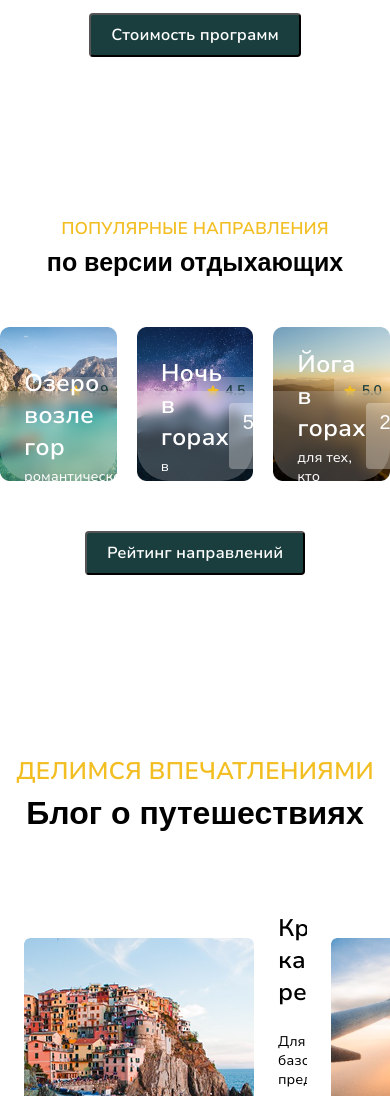
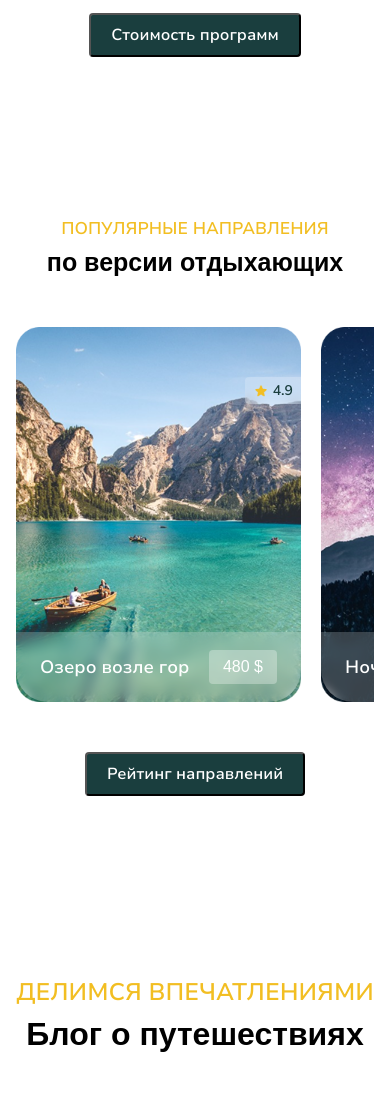
Before and after one commit to runohod/rumtibet, a website built with Vite: page index.html in a window 390 px wide. Shown: the part 2260-3356 px from the top of the page. Built offline with nearby package versions, Linux system fonts and the light colour scheme.

Commit message:
media destinations

```diff
--- a/index.html
+++ b/index.html
@@ -135,8 +135,8 @@
 
       <section class="destinations">
         <div class="container">
-            <h3 class="destinations__title">Популярные направления</h3>
-            <h2 class="destinations__subtitle">по версии отдыхающих</h2>
+            <h2 class="destinations__title">Популярные направления</h2>
+            <h3 class="destinations__subtitle">по версии отдыхающих</h3>
             <div class="destinations__list">
               <div class="destinations__item-1">
                   <img src="./src/assets/img/lake.png" class="destinations_img"/>
@@ -148,7 +148,7 @@
                         <header class="destinations__card-header">
                           <div class="destinations__card-title-wrapper">
                             <h4>Озеро возле гор</h4>
-                            <p>романтическое приключение</p>
+                            <div>романтическое приключение</div>
                           </div>
                           <div class="destinations__card-price">
                             <span>480 $</span>
@@ -167,7 +167,7 @@
                       <header class="destinations__card-header">
                         <div class="destinations__card-title-wrapper">
                           <h4>Ночь в горах</h4>
-                          <p>в компании друзей</p>
+                          <div>в компании друзей</div>
                         </div>
                         <div class="destinations__card-price">
                           <span>500 $</span>
@@ -186,7 +186,7 @@
                       <header class="destinations__card-header">
                         <div class="destinations__card-title-wrapper">
                           <h4>Йога в горах</h4>
-                          <p>для тех, кто забоится о себе</p>
+                          <div>для тех, кто забоится о себе</div>
                         </div>
                         <div class="destinations__card-price">
                           <span>230 $</span>
--- a/src/scss/components/destinations.scss
+++ b/src/scss/components/destinations.scss
@@ -3,6 +3,8 @@
   padding-top: 80px;
   padding-bottom: 100px;
   text-align: center;
+  padding-left: 16px;
+  padding-right: 16px;
 }
 
 .destinations__title {
@@ -41,25 +43,49 @@
   padding-bottom: 50px;
 }
 
-.destinations__item-1 {
-  position: relative;
-  overflow: hidden;
+@media screen and (max-width: 992px) {
+  .destinations__list {
+    overflow-x: auto;
+    overflow-y: hidden;
+  }
 }
 
-.destinations__item-2 {
-  position: relative;
-  overflow: hidden;
-}
-
+.destinations__item-1,
+.destinations__item-2,
 .destinations__item-3 {
   position: relative;
   overflow: hidden;
+  flex-shrink: 0;
+  // width: 180px;
+}
+
+@media screen and (max-width: 992px) {
+  .destinations__item-1,
+  .destinations__item-2,
+  .destinations__item-3 {
+    width: 300px;
+  }
+}
+
+@media screen and (max-width: 576px) {
+  .destinations__item-1,
+  .destinations__item-2,
+  .destinations__item-3 {
+    width: 285px;
+  }
 }
 
 .destinations_img {
   width: 100%;
-  max-width: 380px;
   max-height: 500px;
+  object-fit: cover;
+  display: block;
+}
+
+@media screen and (max-width: 576px) {
+  .destinations_img{
+    max-height: 400px;
+  }
 }
 
 .destinations__card-rating {
@@ -105,6 +131,12 @@
   box-sizing: border-box;
 }
 
+@media screen and (max-width: 576px) {
+  .destinations__card-body {
+    height: 70px;
+  }
+}
+
 .destinations__card-header {
   display: flex;
   align-items: center;
@@ -121,13 +153,37 @@
   text-align: left;
 }
 
-.destinations__card-title-wrapper p {
+@media screen and (max-width: 992px) {
+  .destinations__card-title-wrapper h4 {
+    font-size: 20px;
+  }
+}
+
+@media screen and (max-width: 576px) {
+  .destinations__card-title-wrapper h4 {
+    font-size: 18px;
+  }
+}
+
+.destinations__card-title-wrapper div {
   margin: 4px 0 0;
   font-family: "NunitoSans-Regular", sans-serif;
   font-size: 14px;
   color: white;
   text-align: left;
   font-weight: 400;
+}
+
+@media screen and (max-width: 992px) {
+  .destinations__card-title-wrapper div {
+    font-size: 12px;
+  }
+}
+
+@media screen and (max-width: 576px) {
+  .destinations__card-title-wrapper div {
+    display: none;
+  }
 }
 
 .destinations__card-price {
@@ -137,6 +193,18 @@
   font-family: "NunitoSans-SemiBold", sans-serif;
   font-size: 20px;
   color: white;
+}
+
+@media screen and (max-width: 992px) {
+  .destinations__card-price {
+    font-size: 18px;
+  }
+}
+
+@media screen and (max-width: 576px) {
+  .destinations__card-price {
+    font-size: 16px;
+  }
 }
 
 .destinations__button {
@@ -150,7 +218,7 @@
   color: white;
 }
 
-@media screen and (max-width: 390px) {
+@media screen and (max-width: 576px) {
   .destinations__button {
     font-size: 16px;
     width: 220px;
```
